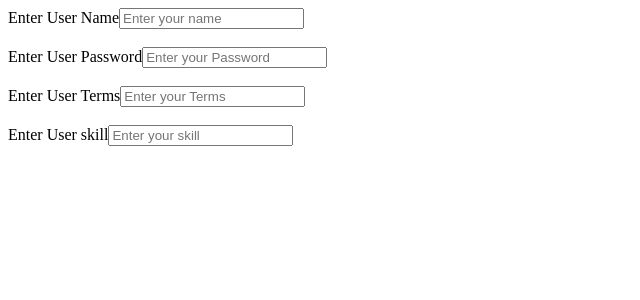
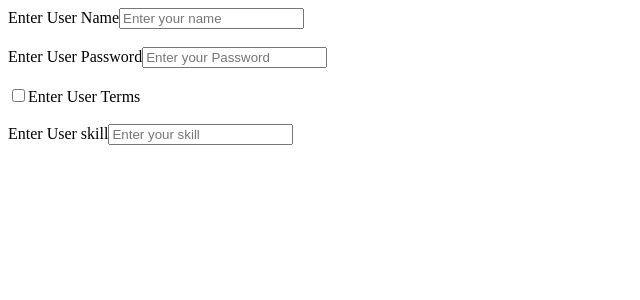
Before and after one commit to ANIL9012/my-vite-folder, a React (Vite) app in the folder my-react-vite-blog/: page / in a window 1280 px wide. Shown: the top 300 px of the page, without its empty margins (0-640 px from the left). Built offline with nearby package versions, Linux system fonts and the light colour scheme.

Commit message:
useId Hook

```diff
--- a/my-react-vite-blog/src/Components/useIdHook/UseIdHook.jsx
+++ b/my-react-vite-blog/src/Components/useIdHook/UseIdHook.jsx
@@ -1,16 +1,18 @@
-import React, { useId } from 'react'
+import React, { useId } from "react";
 
 function UseIdHook() {
+  // const name = useId();
+  // const password = useId();
+  // const terms = useId();
+  // const skill = useId();
 
-  const name = useId();
-  const password = useId();
-  const terms = useId();
-  const skill = useId();
+  /* Multiple jagah use useId  declayer a variable and assign multiple input and label*/
 
+  const userId = useId();
   return (
     <>
       <form action="">
-        <label htmlFor={name}>Enter User Name</label>
+        {/* <label htmlFor={name}>Enter User Name</label>
         <input type="text" id={name} placeholder='Enter your name'/>
         <br />
         <br/>
@@ -18,14 +20,31 @@ function UseIdHook() {
         <input type="text" id={password} placeholder='Enter your Password'/>
         <br />
         <br />
+        <input type="checkbox" id={terms} placeholder='Enter your Terms'/>
         <label htmlFor={terms}>Enter User Terms</label>
-        <input type="text" id={terms} placeholder='Enter your Terms'/>
         <br />
         <br />
         <label htmlFor={skill}>Enter User skill</label>
-        <input type="text" id={skill} placeholder='Enter your skill'/>
+        <input type="text" id={skill} placeholder='Enter your skill'/> */}
+
+        {/* Multiple jagah use useId  declayer a variable and assign multiple input and label */}
+
+        <label htmlFor={userId+"name"}>Enter User Name</label>
+        <input type="text" id={userId+"name"} placeholder="Enter your name" />
+        <br />
+        <br />
+        <label htmlFor={userId+"password"}>Enter User Password</label>
+        <input type="text" id={userId+"password"} placeholder="Enter your Password" />
+        <br />
+        <br />
+        <input type="checkbox" id={userId+"terms"} placeholder="Enter your Terms" />
+        <label htmlFor={userId+"terms"}>Enter User Terms</label>
+        <br />
+        <br />
+        <label htmlFor={userId+"skill"}>Enter User skill</label>
+        <input type="text" id={userId+"skill"} placeholder="Enter your skill" />
       </form>
     </>
-  )
+  );
 }
 export default UseIdHook;
```
